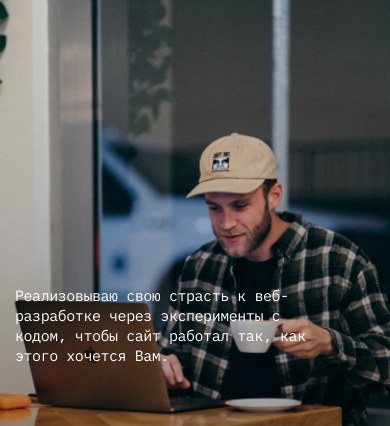
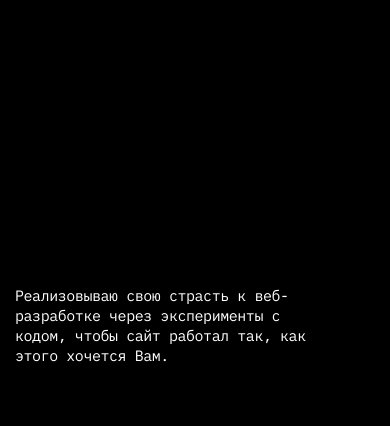
Before and after one commit to valentinats/portfolio, a plain HTML site: page index.html in a window 390 px wide. Shown: the part 75-501 px from the top of the page. Drawn offline with Linux system fonts and the light colour scheme.

Commit message:
Update primary.css

```diff
--- a/styles/primary.css
+++ b/styles/primary.css
@@ -3,7 +3,7 @@
 }
 
 .primary-container {
-  background-image: url("../images/man.jpg");
+  /*background-image: url("../images/man.jpg");*/
   background-repeat: no-repeat;
   background-size: cover;
   background-position: 50% 10%;
@@ -74,7 +74,7 @@
 
 @media (max-width: 1199px) {
   .primary-container {
-    background-image: url("../images/man-tablet.jpg");
+    /*background-image: url("../images/man-tablet.jpg");*/
     height: 765px;
   }
 
@@ -106,7 +106,7 @@
   }
 
   .primary-container {
-    background-image: url("../images/man-phone.jpg");
+    /*background-image: url("../images/man-phone.jpg");*/
     height: 716px;
   }
 
```
